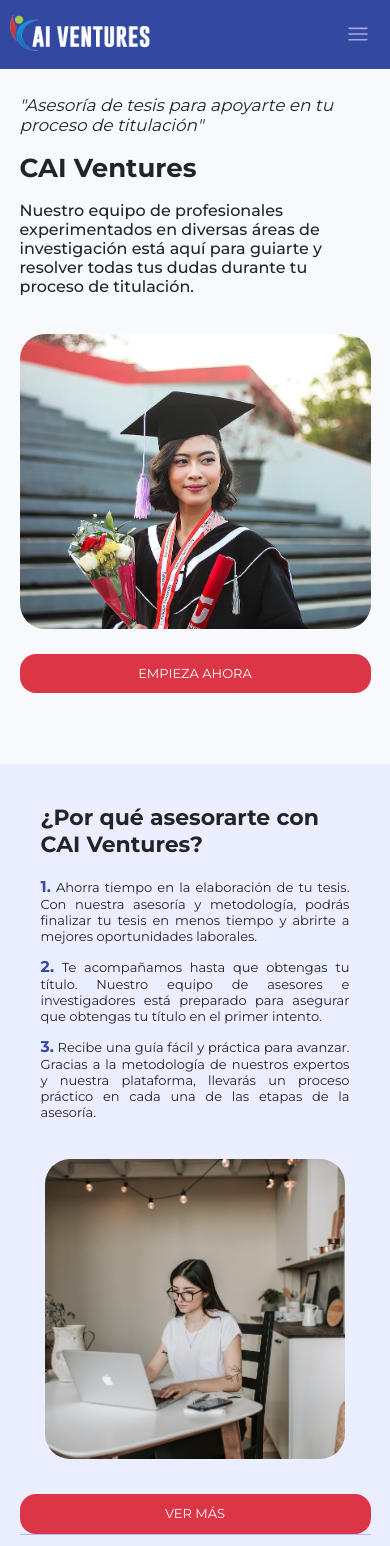
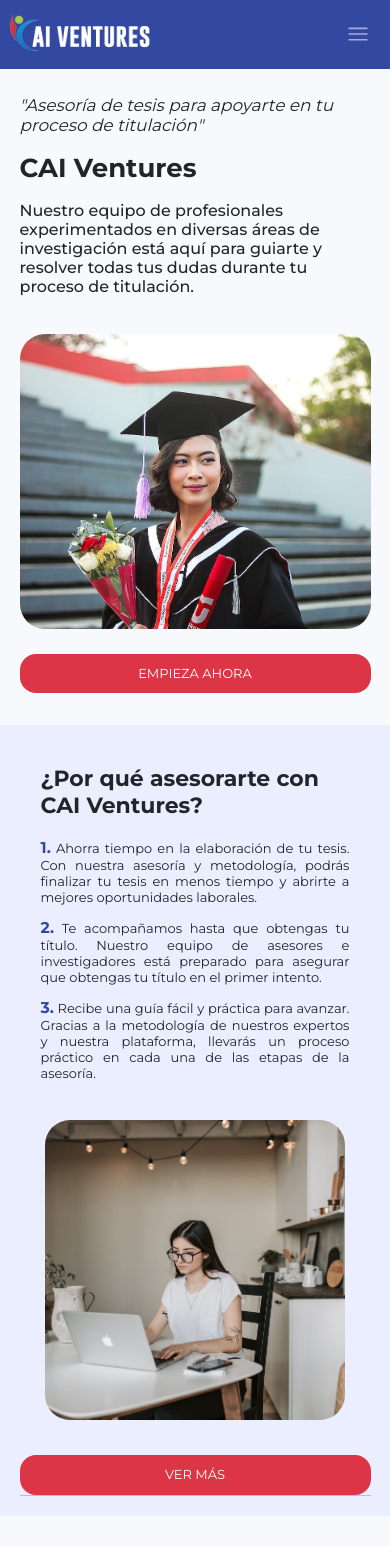
Before and after one commit to justinait/cai-ventures2, a React (Vite) app: page / in a window 390 px wide. Shown: the top 1546 px of the page. Built offline with nearby package versions, Linux system fonts and the light colour scheme; no server answers; grey boxes are pictures that could not be loaded.

Commit message:
margin between sections hero and home 2

```diff
--- a/src/components/Hero/Hero.css
+++ b/src/components/Hero/Hero.css
@@ -141,6 +141,7 @@ a {
     .homeContainer2 {
         flex-direction: column;
         align-items: center;
+        margin-bottom: 4rem;
     }
     .homePresentationImage {
         width: unset;
--- a/src/components/Home2/Home.css
+++ b/src/components/Home2/Home.css
@@ -71,6 +71,7 @@
         border-bottom: 1px solid #ACBCFF;
         background: var(--colors-light-friendly-blue, #EAEEFF);
         box-shadow: 0px 0px 0px 20px #EAEEFF;
+        margin-bottom: 4rem;
     }
     .homeWhoTitle {
         font-size: 22px !important;
```
